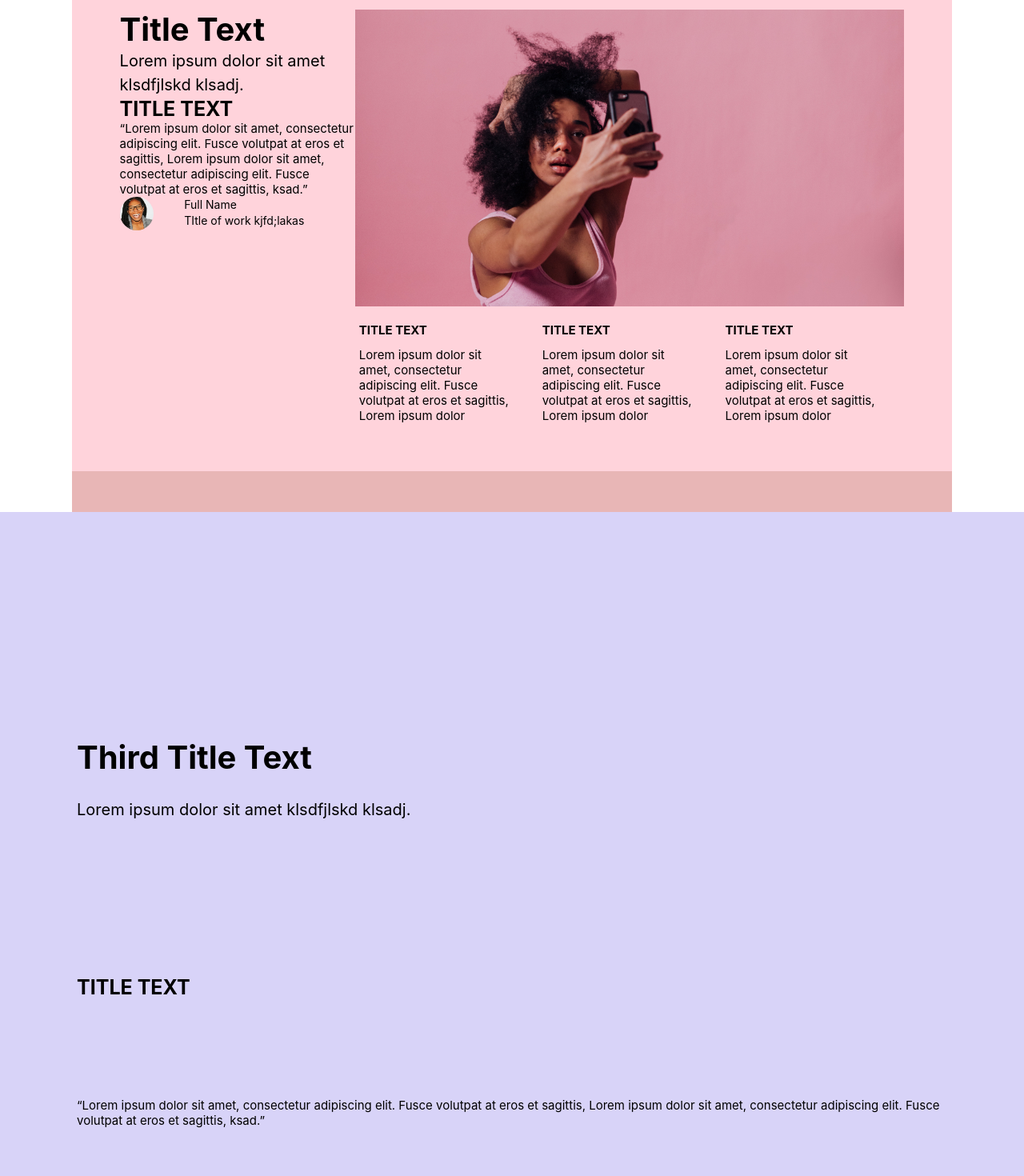
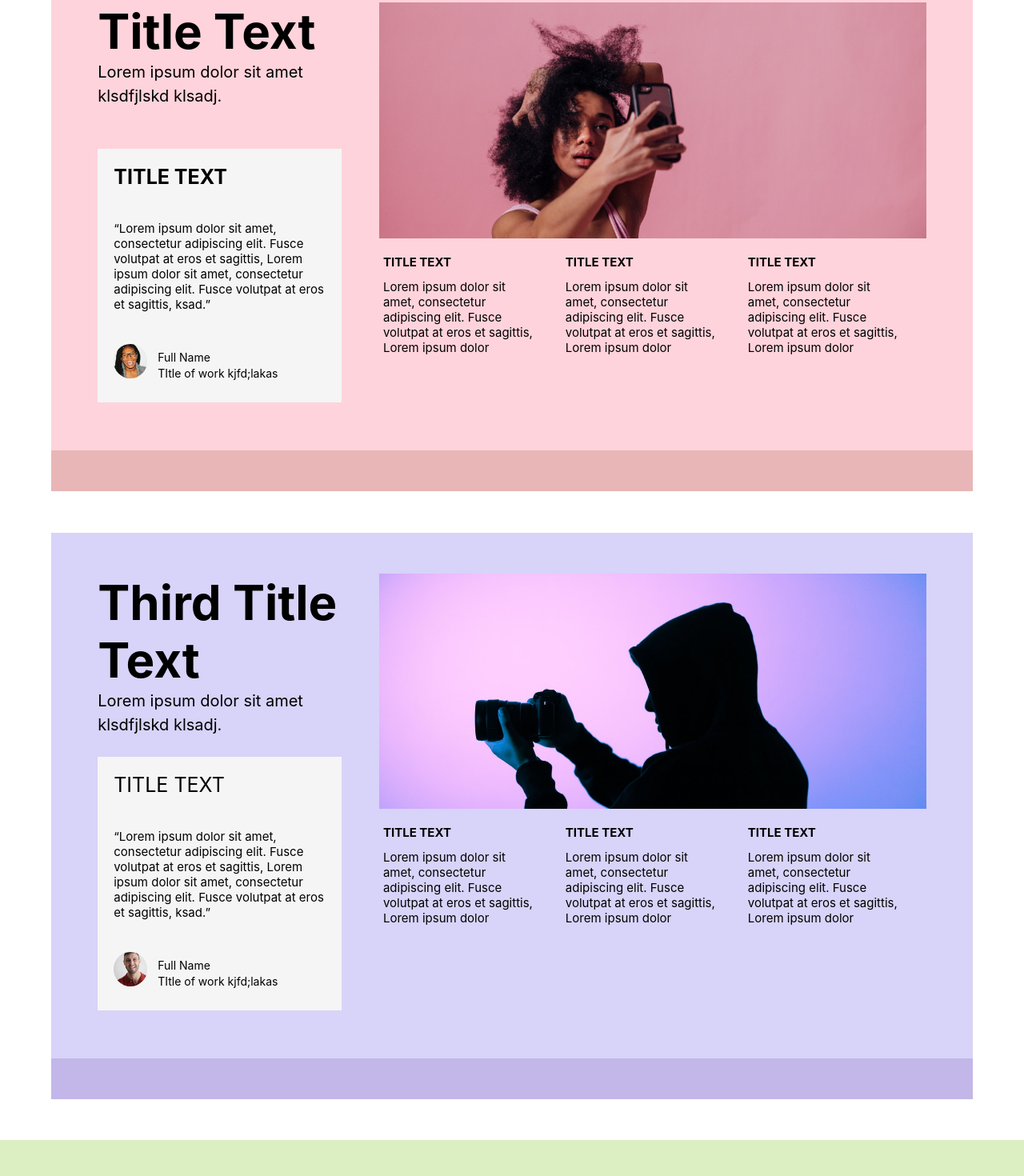
Before and after one commit to patrickayella04/topIbexTwo, a React (Create React App) app: page / in a window 1280 px wide. Shown: the part 680-2150 px from the top of the page at 80% size. Built offline with nearby package versions, Linux system fonts and the light colour scheme.

Commit message:
desktop updates for third section

```diff
--- a/src/App.scss
+++ b/src/App.scss
@@ -90,12 +90,17 @@ html {
     background-color: #ffc0cbb0;
     //margin-bottom: 10vw;
     // margin: 0 7vw;
-    margin: 0 12vw;
+    margin: 0 17vw;
   }
+  // .section-three {
+  //   grid-area: section-three;
+  //   background-color: #d8d3f8;
+  //   margin-bottom: 10vw;
+  // }
   .section-three {
     grid-area: section-three;
     background-color: #d8d3f8;
-    margin-bottom: 10vw;
+    margin: 6vw 17vw;
   }
   .section-four {
     grid-area: section-four;
--- a/src/components/sectionOne/One.scss
+++ b/src/components/sectionOne/One.scss
@@ -66,7 +66,7 @@
     flex-wrap: wrap;
   }
   .box1 {
-    width: 36%;
+    width: 26%;
     // margin-left: auto;
     // margin-bottom: 5vw;
     margin: 5vw 0 5vw auto;
@@ -221,7 +221,7 @@
   // }
 
   .box1 {
-    width: 30%;
+    width: 34.5%;
     // margin-left: auto;
     // margin-bottom: 5vw;
     margin: 5vw 0 5vw auto;
--- a/src/components/sectionThree/Three.scss
+++ b/src/components/sectionThree/Three.scss
@@ -1,8 +1,31 @@
+// Small laptop screen
+
+@media (max-width: 1600px) {
+  .section-three {
+    grid-area: section-three;
+    background-color: #d8d3f8;
+    margin: 4vw 5vw;
+  }
+  .three-circle-text {
+    margin: 0vw 1vw;
+  }
+}
+// //////////////////////////////////////////////////////////////////////////////////////////////////////////////////////////////////////////////////////////////
+
+@media (max-width: 530px) {
   // Organism
+  .t-one-box-link {
+    display: none;
+  }
+  .mobile-section-three {
+    margin: 0;
+  }
   .section-three {
     display: flex;
     flex-direction: column;
     align-items: center;
+    margin: 0;
+    margin-bottom: 10vw;
   }
 
   // Molecules
@@ -58,7 +81,8 @@
     background-color: #c9c4ee;
   }
 
-.t-one-box-link {
+  .t-one-box-link,
+  .t-one-box-link-three {
     width: 100%;
     height: 15vw;
     background-color: rgba(195, 182, 232, 1);
@@ -98,9 +122,128 @@
     margin-left: 3vw;
     line-height: 20px;
   }
-.th-header-one-inner {
-  //border: black 0.5px solid;
+  .th-text-one-inner {
+    font-size: 1.5rem;
+  }
+  .desktop-three-area {
+    display: none;
+  }
+
+  .th-mid-header-text {
+    font-size: 2.5rem;
+  }
+  .th-mid-des-text {
+    font-size: 1.5rem;
+  }
+}
+
+//////////////////////////////////////////////////////////
+
+@media (min-width: 531px) {
+  .nav-area {
+    display: none;
+  }
+  // Organism
+  .mobile-section-three {
+    display: none;
+  }
+  .desktop-three-area {
+    padding: 4vw 5rem 6rem;
+    display: flex;
+    flex-wrap: wrap;
+  }
+  .box1-three {
+    width: 29%;
+    margin: 0 3vw 0vw auto;
+  }
+  .box2-three {
+    width: 65%;
+    margin-right: auto;
+    margin: 0 auto;
+  }
+
+  // Molecules
+  .three-main-header-area,
+  .three-des-header-area,
+  .three-second-header-area,
+  .three-second-des-header-area,
+  .three-circle-image-area {
+    height: fit-content;
+  }
+  .three-second-header-area {
+    margin-top: 2vw;
+  }
+  .three-second-header-area,
+  .three-second-des-header-area,
+  .three-circle-image-area {
+    background-color: whitesmoke;
+    padding: 2rem;
+  }
+  .three-des-header-area {
+    font-size: 2rem;
+    line-height: 3rem;
+    border: none;
+  }
+  .three-des-header-area,
+  .three-second-des-header-area {
+    height: fit-content;
+  }
+  .three-circle-image-area {
+    display: flex;
+    height: fit-content;
+    border: none;
+  }
+  .three-card-image,
+  .three-inner-card-area {
+    width: 100%;
+    height: 23vw;
+  }
+  .three-card-image {
+    background-image: url(../imgs/photoPurple.jpg);
+    background-size: cover;
+    background-position-y: 0px;
+  }
+  .three-inner-card-area {
+    height: fit-content;
+    border: none;
+    display: grid;
+    grid-template-columns: repeat(auto-fit, minmax(198px, 1fr));
+  }
+  .t-one-box-link {
+    width: 100%;
+    height: 4vw;
+    background-color: rgba(195, 182, 232, 1);
+  }
+  .th-one-inner,
+  .th-two-inner,
+  .th-three-inner {
+    padding: 2rem 3.5rem 0 0.5rem;
+  }
+  // Atoms
+  .three-header-text {
+    font-size: 6rem;
+  }
+  .three-circle-img {
+    height: 3.3vw;
+    width: 3.3vw;
+    border-radius: 45px;
+    background-image: url(../imgs/manArtist.jpg);
+    background-position: center;
+    background-size: 204%;
+    background-position-y: -10px;
+  }
+  .three-circle-text {
+    font-size: 1.4rem;
+    margin: 0.5vw 1vw;
+    line-height: 20px;
+  }
+  .th-mid-header-text {
+    font-size: 2.5rem;
+  }
+  .th-mid-des-text {
+    font-size: 1.5rem;
   }
   .th-text-one-inner {
     font-size: 1.5rem;
   }
+}
--- /dev/null
+++ b/src/components/sectionThree/atoms/MidDesText.jsx
@@ -0,0 +1,13 @@
+import React from "react";
+
+function MidDesText() {
+  return (
+    <div className="th-mid-des-text">
+      “Lorem ipsum dolor sit amet, consectetur adipiscing elit. Fusce volutpat
+      at eros et sagittis, Lorem ipsum dolor sit amet, consectetur adipiscing
+      elit. Fusce volutpat at eros et sagittis, ksad.”
+    </div>
+  );
+}
+
+export default MidDesText;
--- /dev/null
+++ b/src/components/sectionThree/atoms/MidHeaderText.jsx
@@ -0,0 +1,7 @@
+import React from "react";
+
+function MidHeaderText() {
+  return <div className="th-mid-header-text">TITLE TEXT</div>;
+}
+
+export default MidHeaderText;
--- a/src/components/sectionThree/molecules/3_SecondDesHeaderArea.jsx
+++ b/src/components/sectionThree/molecules/3_SecondDesHeaderArea.jsx
@@ -1,5 +1,5 @@
 import React from "react";
-import MidDesText from "../../sectionTwo/atoms/MidDesText";
+import MidDesText from "../atoms/MidDesText";
 
 function TSecondDesHeaderArea() {
   return (
--- a/src/components/sectionThree/molecules/3_SecondHeaderArea.jsx
+++ b/src/components/sectionThree/molecules/3_SecondHeaderArea.jsx
@@ -1,5 +1,5 @@
 import React from "react";
-import MidHeaderText from "../../sectionTwo/atoms/MidHeaderText";
+import MidHeaderText from "../atoms/MidHeaderText";
 
 function TSecondHeaderArea() {
   return (
--- /dev/null
+++ b/src/components/sectionThree/molecules/BottomTwoBox.jsx
@@ -0,0 +1,7 @@
+import React from "react";
+
+function BottomTwoBox() {
+  return <div className="t-one-box-link-three"></div>;
+}
+
+export default BottomTwoBox;
--- a/src/components/sectionThree/organisms/SectionThree.jsx
+++ b/src/components/sectionThree/organisms/SectionThree.jsx
@@ -7,11 +7,29 @@ import TInnerCardArea from "../molecules/3_InnerCardArea";
 import TMainHeaderArea from "../molecules/3_MainHeaderArea";
 import TSecondDesHeaderArea from "../molecules/3_SecondDesHeaderArea";
 import TSecondHeaderArea from "../molecules/3_SecondHeaderArea";
+import BottomTwoBox from "../molecules/BottomTwoBox";
 
 function SectionThree() {
   return (
     <>
       <div className="section-three">
+        <div className="desktop-three-area">
+          <div className="box1-three">
+            <TMainHeaderArea />
+            <TDesHeaderArea />
+            <TSecondHeaderArea />
+            <TSecondDesHeaderArea />
+            <TCircleImgArea />
+          </div>
+          <div className="box2-three">
+            <TCardImageArea />
+            <TInnerCardArea />
+          </div>
+        </div>
+        <TBottomBoxArea />
+      </div>
+
+      <div className="section-three mobile-section-three">
         <TMainHeaderArea />
         <TDesHeaderArea />
         <TSecondHeaderArea />
@@ -20,6 +38,7 @@ function SectionThree() {
         <TCardImageArea />
         <TInnerCardArea />
         <TBottomBoxArea />
+        <BottomTwoBox />
       </div>
     </>
   );
--- a/src/components/sectionTwo/Two.scss
+++ b/src/components/sectionTwo/Two.scss
@@ -1,16 +1,14 @@
 // Small laptop screen
 
 @media (max-width: 1600px) {
-  // .desktop-area {
-  //   display: flex;
-  //   flex-direction: row;
-  //   margin: 3vw 7vw;
-  // }
   .section-two {
     grid-area: section-two;
     background-color: #ffc0cbb0;
     //margin-bottom: 10vw;
-    margin: 0 7vw;
+    margin: 0 5vw;
+  }
+  .two-circle-text {
+    margin: 0vw 1vw;
   }
 }
 // //////////////////////////////////////////////////////////////////////////////////////////////////////////////////////////////////////////////////////////////
@@ -75,7 +73,6 @@
     width: 85vw;
     height: 55vw;
     margin-top: 15vw;
-    //border: solid black 0.5px;
   }
   .two-card-image {
     background-image: url(../imgs/pinkGirl.jpg);
@@ -99,7 +96,6 @@
   .t-three-inner {
     margin: 5vw 7vw;
     height: 29vw;
-    //border: 1px solid black;
   }
   // Atoms
   .two-header-text {
@@ -108,7 +104,6 @@
   .circle-img {
     height: 15vw;
     width: 15vw;
-    //border: solid 1px black;
     border-radius: 45px;
     background-image: url(../imgs/girlArtist.jpg);
     background-position: center;
@@ -146,18 +141,16 @@
     display: none;
   }
   .desktop-two-area {
-    padding: 6rem;
+    padding: 4vw 5rem 6rem;
     display: flex;
     flex-wrap: wrap;
   }
   .box1-two {
-    width: 30%;
-    // margin-left: auto;
-    // margin-bottom: 5vw;
-    margin: 0 0 5vw auto;
+    width: 29%;
+    margin: 0 3vw 0vw auto;
   }
   .box2-two {
-    width: 70%;
+    width: 65%;
     margin-right: auto;
     margin: 0 auto;
   }
@@ -168,13 +161,16 @@
   .two-second-header-area,
   .two-second-des-header-area,
   .two-circle-image-area {
-    //width: 85vw;
     height: fit-content;
-    //margin-top: 22vw;
-    //border: 1px solid black;
   }
-  .two-main-header-area {
-    border: none;
+  .two-second-header-area {
+    margin-top: 4vw;
+  }
+  .two-second-header-area,
+  .two-second-des-header-area,
+  .two-circle-image-area {
+    background-color: whitesmoke;
+    padding: 2rem;
   }
   .two-des-header-area {
     font-size: 2rem;
@@ -184,50 +180,27 @@
   .two-des-header-area,
   .two-second-des-header-area {
     height: fit-content;
-    //margin-top: 2vw;
-  }
-
-  .two-second-des-header-area {
-    //height: 25vw;
-  }
-  .two-second-header-area {
-    // height: 10vw;
-    // margin-top: 15vw;
   }
   .two-circle-image-area {
     display: flex;
-
-    //margin-top: 10vw;
     height: fit-content;
     border: none;
   }
   .two-card-image,
   .two-inner-card-area {
     width: 100%;
-    height: 29vw;
-    //margin-top: 15vw;
-    //border: solid black 0.5px;
+    height: 23vw;
   }
   .two-card-image {
-    // background-image: url(../imgs/pinkGirl.jpg);
     background-image: url(../imgs/PinkGirlSlefi.jpg);
     background-size: cover;
     background-position-y: 0px;
-    //background-position-x: -39px;
-    //border: solid black 0.5px;
   }
   .two-inner-card-area {
-    //height: 106vw;
     height: fit-content;
     border: none;
-    //margin-bottom: 15vw;
-    //background-color: rgba(236, 155, 155, 0.4);
-    //background-color: #f5f5f5;
-
     display: grid;
-
     grid-template-columns: repeat(auto-fit, minmax(198px, 1fr));
-    //grid-gap: 5vw;
   }
   .one-box-link {
     width: 100%;
@@ -238,31 +211,14 @@
   .t-two-inner,
   .t-three-inner {
     padding: 2rem 3.5rem 0 0.5rem;
-    //margin: 2vw;
-    //height: 29vw;
-    //border: 1px solid black;
   }
-
-  .t-two-inner {
-    //margin: 2vw 7vw;
-    //height: 29vw;
-    //border: 1px solid black;
-  }
-
-  .t-three-inner {
-    //margin: 2vw 7vw;
-    //height: 29vw;
-    //border: 1px solid black;
-  }
-
   // Atoms
   .two-header-text {
-    font-size: 4rem;
+    font-size: 6rem;
   }
   .circle-img {
     height: 3.3vw;
     width: 3.3vw;
-    //border: solid 1px black;
     border-radius: 45px;
     background-image: url(../imgs/girlArtist.jpg);
     background-position: center;
@@ -271,8 +227,7 @@
   }
   .two-circle-text {
     font-size: 1.4rem;
-    //margin-top: 3vw;
-    margin-left: 3vw;
+    margin: 0.5vw 1vw;
     line-height: 20px;
   }
   .t-mid-header-text {
@@ -284,128 +239,4 @@
   .t-text-one-inner {
     font-size: 1.5rem;
   }
-  // .desktop-two-area {
-  //   display: none;
-  // }
 }
-
-//////////////////////////////////////////////////////////////////////////////////////////////////////////////////////////////////////////////////////////////
-
-// // Large Desktop
-// @media (min-width: 1948px - 1100px) {
-//   // // Organism
-//   .section-two {
-//     display: flex;
-//     flex-direction: column;
-//     align-items: center;
-//   }
-//   // .desktop-two-area {
-//   //   display: none;
-//   //   display: flex;
-//   //   flex-direction: row;
-//   //   margin: 3vw 17vw;
-//   // }
-//   .two-main-header-area,
-//   .two-des-header-area,
-//   .two-second-header-area,
-//   .two-second-des-header-area,
-//   .two-circle-image-area {
-//     width: 85vw;
-//     height: fit-content;
-//     margin-top: 22vw;
-//     //border: 1px solid black;
-//   }
-//   .two-main-header-area {
-//     border: none;
-//   }
-//   .two-des-header-area {
-//     font-size: 2rem;
-//     line-height: 3rem;
-//     border: none;
-//   }
-//   .two-des-header-area,
-//   .two-second-des-header-area {
-//     height: fit-content;
-//     margin-top: 2vw;
-//   }
-
-//   .two-second-des-header-area {
-//     height: 25vw;
-//   }
-//   .two-second-header-area {
-//     height: 10vw;
-//     margin-top: 15vw;
-//   }
-//   .two-circle-image-area {
-//     display: flex;
-
-//     margin-top: 10vw;
-//     height: 15vw;
-//     border: none;
-//   }
-//   .two-card-image,
-//   .two-inner-card-area {
-//     width: 85vw;
-//     height: 55vw;
-//     margin-top: 15vw;
-//     //border: solid black 0.5px;
-//   }
-//   .two-card-image {
-//     background-image: url(../imgs/pinkGirl.jpg);
-//     background-size: cover;
-//     background-position-y: -20px;
-//   }
-//   .two-inner-card-area {
-//     height: 106vw;
-//     border: none;
-//     margin-bottom: 15vw;
-//     background-color: rgba(236, 155, 155, 0.4);
-//   }
-//   .one-box-link {
-//     width: 100%;
-//     height: 15vw;
-//     background-color: rgba(232, 182, 182, 1);
-//   }
-//   .t-one-inner,
-//   .t-two-inner,
-//   .t-three-inner {
-//     margin: 5vw 7vw;
-//     height: 29vw;
-//     //border: 1px solid black;
-//   }
-
-//   // Atoms
-//   .two-header-text {
-//     font-size: 4rem;
-//   }
-//   .circle-img {
-//     height: 15vw;
-//     width: 15vw;
-//     //border: solid 1px black;
-//     border-radius: 45px;
-//     background-image: url(../imgs/girlArtist.jpg);
-//     background-position: center;
-//     background-size: 204%;
-//     background-position-y: -10px;
-//   }
-//   .two-circle-text {
-//     font-size: 1.4rem;
-//     margin-top: 3vw;
-//     margin-left: 3vw;
-//     line-height: 20px;
-//   }
-//   .t-mid-header-text {
-//     font-size: 2.5rem;
-//   }
-//   .t-mid-des-text {
-//     font-size: 1.5rem;
-//   }
-//   .t-text-one-inner {
-//     font-size: 1.5rem;
-//   }
-//   .desktop-two-area {
-//     display: none;
-//   }
-// }
-
-// //////////////////////////////////////////////////////////////////////////////////////////////////////////////////////////////////////////////////////////////
--- a/src/components/sectionTwo/molecules/SecondHeaderArea.jsx
+++ b/src/components/sectionTwo/molecules/SecondHeaderArea.jsx
@@ -1,6 +1,5 @@
 import React from "react";
-import HeaderText from "../atoms/HeaderText";
-import MidDesText from "../atoms/MidDesText";
+
 import MidHeaderText from "../atoms/MidHeaderText";
 
 function SecondHeaderArea() {
```
Lines whose indentation alone changed are shown as unchanged.
